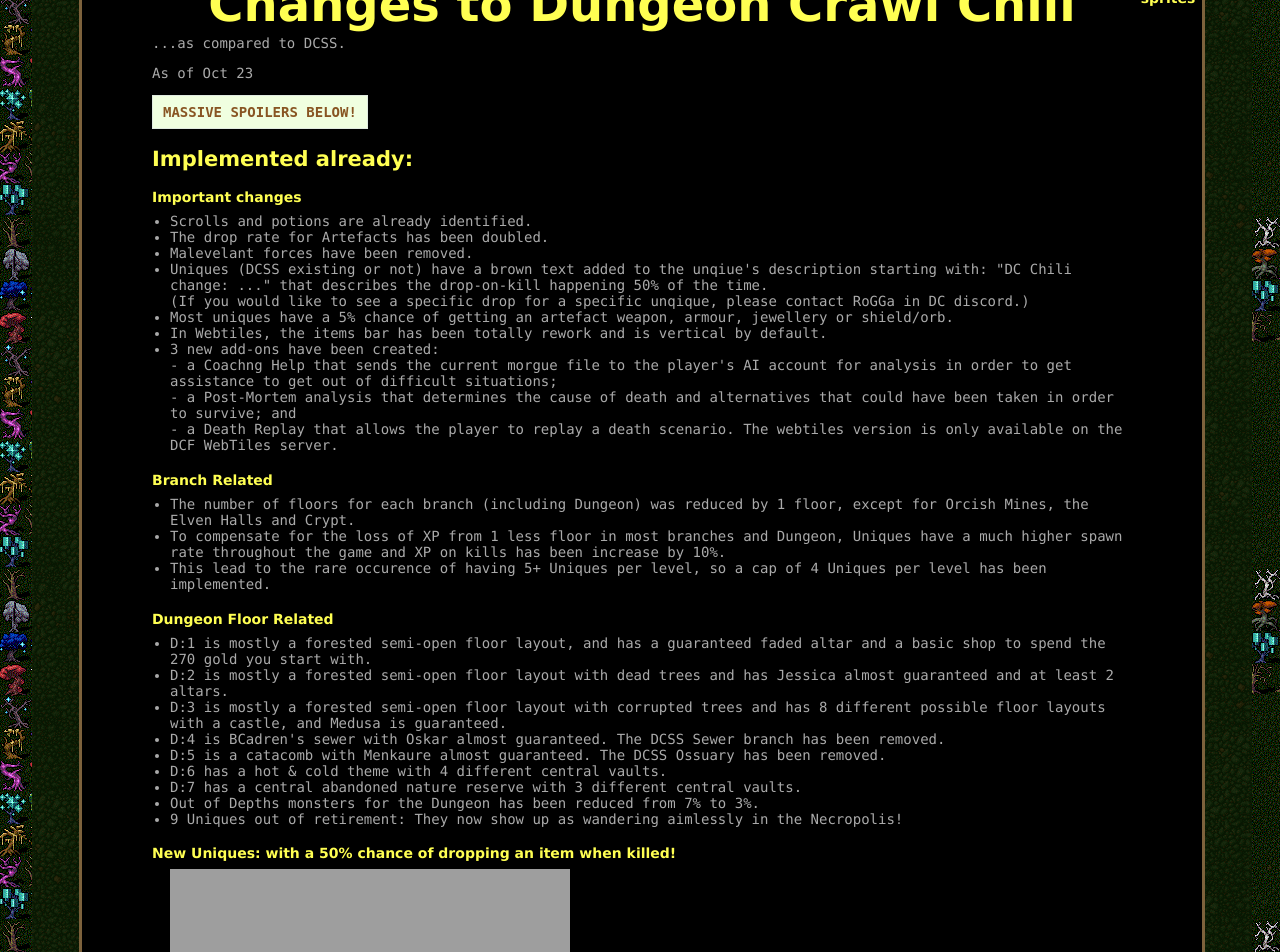
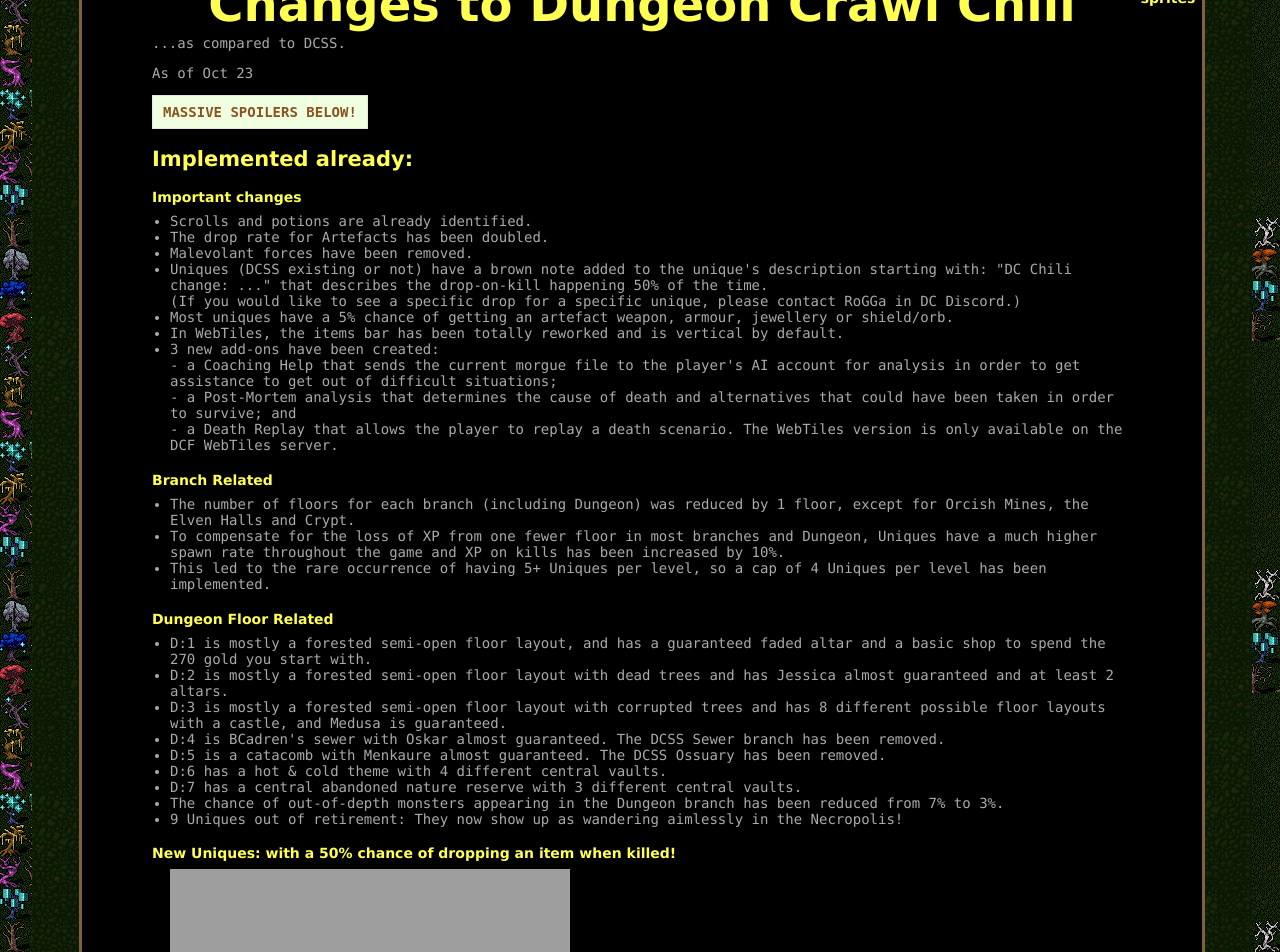
Before and after one commit to DungeonCrawl-org/www.DungeonCrawlChili.org, a PHP site: page /changesInDCChili.php in a window 1280 px wide. Shown: the part 488-1440 px from the top of the page. Run offline with PHP 8.4, Linux system fonts and the light colour scheme; grey boxes are pictures that could not be loaded.

Commit message:
Fix typos and improve clarity in changesInDCChili.php
Corrected spelling and grammatical errors throughout the document. Updated descriptions for clarity and consistency.

```diff
--- a/webroot/changesInDCChili.php
+++ b/webroot/changesInDCChili.php
@@ -11,23 +11,23 @@
 <h4>Important changes</h4>
 <ul><li>Scrolls and potions are already identified.</li>
     <li>The drop rate for Artefacts has been doubled.</li>
-    <li>Malevelant forces have been removed.</li>
-    <li>Uniques (DCSS existing or not) have a brown text added to the unqiue's description starting with:
+    <li>Malevolant forces have been removed.</li>
+    <li>Uniques (DCSS existing or not) have a brown note added to the unique's description starting with:
         "DC Chili change: ..." that describes the drop-on-kill happening 50% of the time.</li>
-         (If you would like to see a specific drop for a specific unqique, please contact RoGGa in DC discord.)</li>
+         (If you would like to see a specific drop for a specific unique, please contact RoGGa in DC Discord.)</li>
     <li>Most uniques have a 5% chance of getting an artefact weapon, armour, jewellery or shield/orb.</li>
-    <li>In Webtiles, the items bar has been totally rework and is vertical by default.</li>
+    <li>In WebTiles, the items bar has been totally reworked and is vertical by default.</li>
     <li>3 new add-ons have been created:<br>
-        - a Coachng Help that sends the current morgue file to the player's AI account for analysis in order to get assistance to get out of difficult situations;<br>
+        - a Coaching Help that sends the current morgue file to the player's AI account for analysis in order to get assistance to get out of difficult situations;<br>
         - a Post-Mortem analysis that determines the cause of death and alternatives that could have been taken in order to survive; and<br>
-        - a Death Replay that allows the player to replay a death scenario. The webtiles version is only available on the DCF WebTiles server.</li>
+        - a Death Replay that allows the player to replay a death scenario. The WebTiles version is only available on the DCF WebTiles server.</li>
 </ul>
 
 <h4>Branch Related</h4>
 <ul><li>The number of floors for each branch (including Dungeon) was reduced by 1 floor, except for Orcish Mines, the Elven Halls and Crypt.</li>
-    <li>To compensate for the loss of XP from 1 less floor in most branches and Dungeon, Uniques have a much higher spawn rate throughout the game and
-        XP on kills has been increase by 10%.</li>
-    <li>This lead to the rare occurence of having 5+ Uniques per level, so a cap of 4 Uniques per level has been implemented.</li>
+    <li>To compensate for the loss of XP from one fewer floor in most branches and Dungeon, Uniques have a much higher spawn rate throughout the game and
+        XP on kills has been increased by 10%.</li>
+    <li>This led to the rare occurrence of having 5+ Uniques per level, so a cap of 4 Uniques per level has been implemented.</li>
 </ul>
 
 <h4>Dungeon Floor Related</h4>
@@ -38,7 +38,7 @@
     <li>D:5 is a catacomb with Menkaure almost guaranteed. The DCSS Ossuary has been removed.</li>
     <li>D:6 has a hot & cold theme with 4 different central vaults.</li>
     <li>D:7 has a central abandoned nature reserve with 3 different central vaults.</li>
-    <li>Out of Depths monsters for the Dungeon has been reduced from 7% to 3%.</li>
+    <li>The chance of out-of-depth monsters appearing in the Dungeon branch has been reduced from 7% to 3%.</li>
     <li>9 Uniques out of retirement: They now show up as wandering aimlessly in the Necropolis!</li>
 </ul>
 
@@ -64,7 +64,7 @@
     <li><img src="https://raw.githubusercontent.com/DungeonCrawl-org/DungeonCrawlChili/refs/heads/master/crawl-ref/source/rltiles/mon/unique/baba_yaga_exposed.png">
         Baba Yaga can show up in the Swamp and lives in a hut on chicken legs.</li>
     <li><img src="https://raw.githubusercontent.com/DungeonCrawl-org/DungeonCrawlChili/refs/heads/master/crawl-ref/source/rltiles/mon/unique/octavia.png">
-        Octavia the Heretic is an Octopode of Gozag that can show up in Depths, and can dopr gold when killed.</li>
+        Octavia the Heretic is an Octopode of Gozag that can show up in Depths, and can drop gold when killed.</li>
     <li><img src="https://raw.githubusercontent.com/DungeonCrawl-org/DungeonCrawlChili/refs/heads/master/crawl-ref/source/rltiles/mon/unique/regal.png">
         Regal, an octopode with a cape, can show up in Depths, Crypt or Zot. It can drop an unrand trident or a ring.</li>
     <li><img src="https://raw.githubusercontent.com/DungeonCrawl-org/DungeonCrawlChili/refs/heads/master/crawl-ref/source/rltiles/mon/unique/scave.png">
@@ -81,8 +81,8 @@
 </ul>
 
 <h4>Imported from BCadren Crawl</h4>
-<ul><li>The species Silent Specter and Lignilite were added.</li>
-    <li>The backgrounds Priest and Archeologist were added.</li>
+<ul><li>The species Silent Spectre and Lignifite were added.</li>
+    <li>The backgrounds Priest and Archaeologist were added.</li>
     <li>The god Bahumet and Tiamat was imported without the mount and was renamed Paha and Piva.</li>
     <li>Ported over the Maces and Flails "Leiomanos" weapon found predominately in Shoals.</li>
     <li>Wooden weapons can no longer get the Flaming ego/brand.</li>
@@ -99,7 +99,7 @@
 <h4>Minor Changes not documented in-game.</h4>
 <ul><li>The down staircases to the last floor of a branch use the different staircase for V:3 to V:4.</li>
     <li>The XP value is shown in the monster's description.</li>
-    <li>Changes the silence aura mutation to a 3 tier silence halo mutation that the player is not silenced.</li>
+    <li>The silence-aura mutation now grants a three-tier silence halo that does not silence the player.</li>
     <li>A mutation set rework for: Black Mark<br>
         Tier 1: Devilish stinger aux attack;<br>
         Tier 2: Procs 50% up from 20%;<br>
@@ -111,11 +111,11 @@
     <li>For the Tiles version, the window is maximised by default, and on Windows and Linux, the F11 key can be used to enter a borderless full screen view.</li>
     <li>The heavy brand has been replaced by vorpal.</li>
     <li>Character creation only shows recommended backgrounds after the species was chosen.
-        It is still possible to make any combo when selecting the backgrond first.</li>
+        It is still possible to make any combo when selecting the background first.</li>
 </ul>
 
 <h2>New functionalities on DCF (https://dcf.dungeoncrawlforks.org/#lobby):</h2>
-<ul><li>A Death Replay of the last 100 games on the Webtiles server in WizMode. Can you succeed where others have died?</li>
+<ul><li>A Death Replay of the last 100 games on the WebTiles server in WizMode. Can you succeed where others have died?</li>
     <li>A Coaching Help and Post-Mortem Analysis via your own AI account.</li>
 </ul>
 
```
